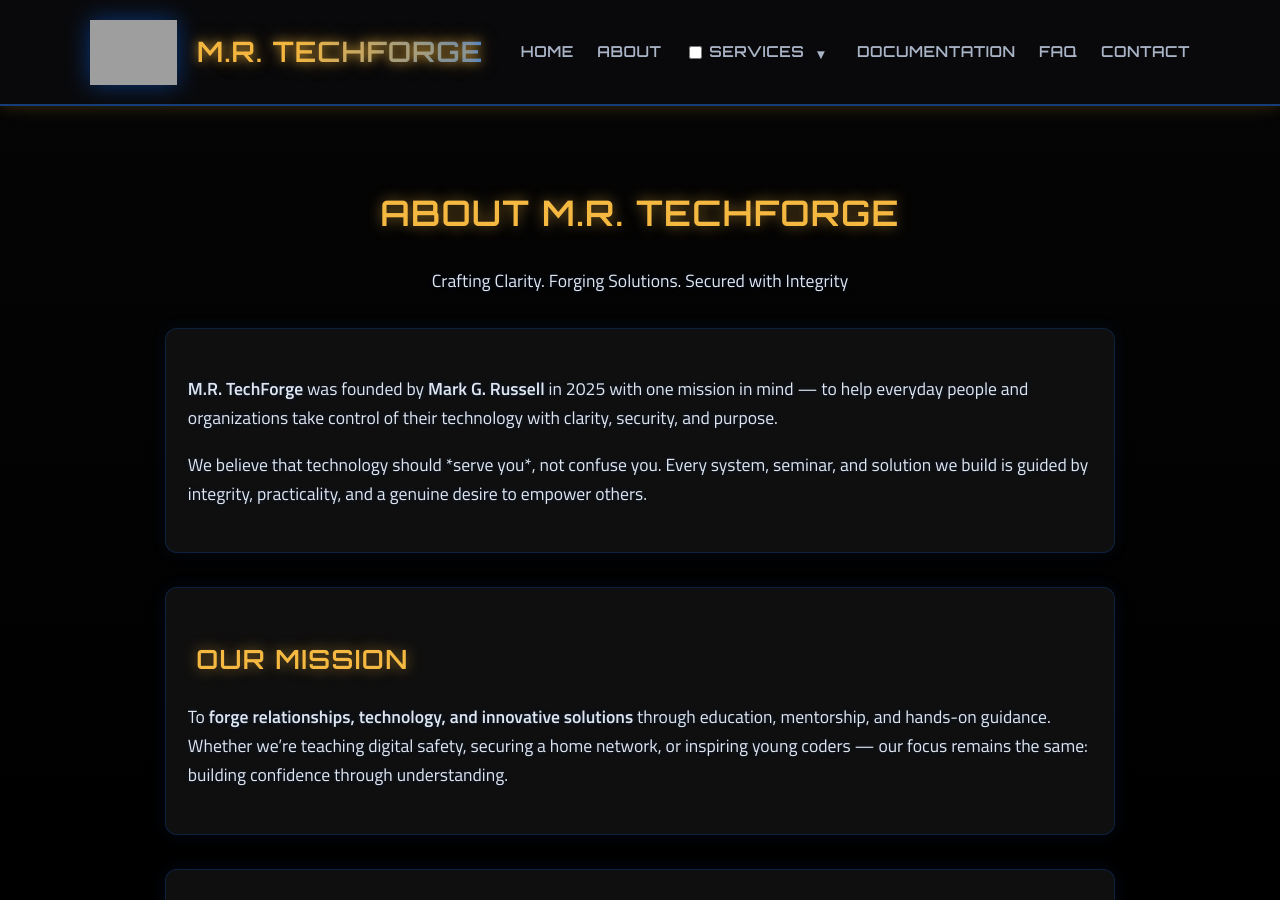
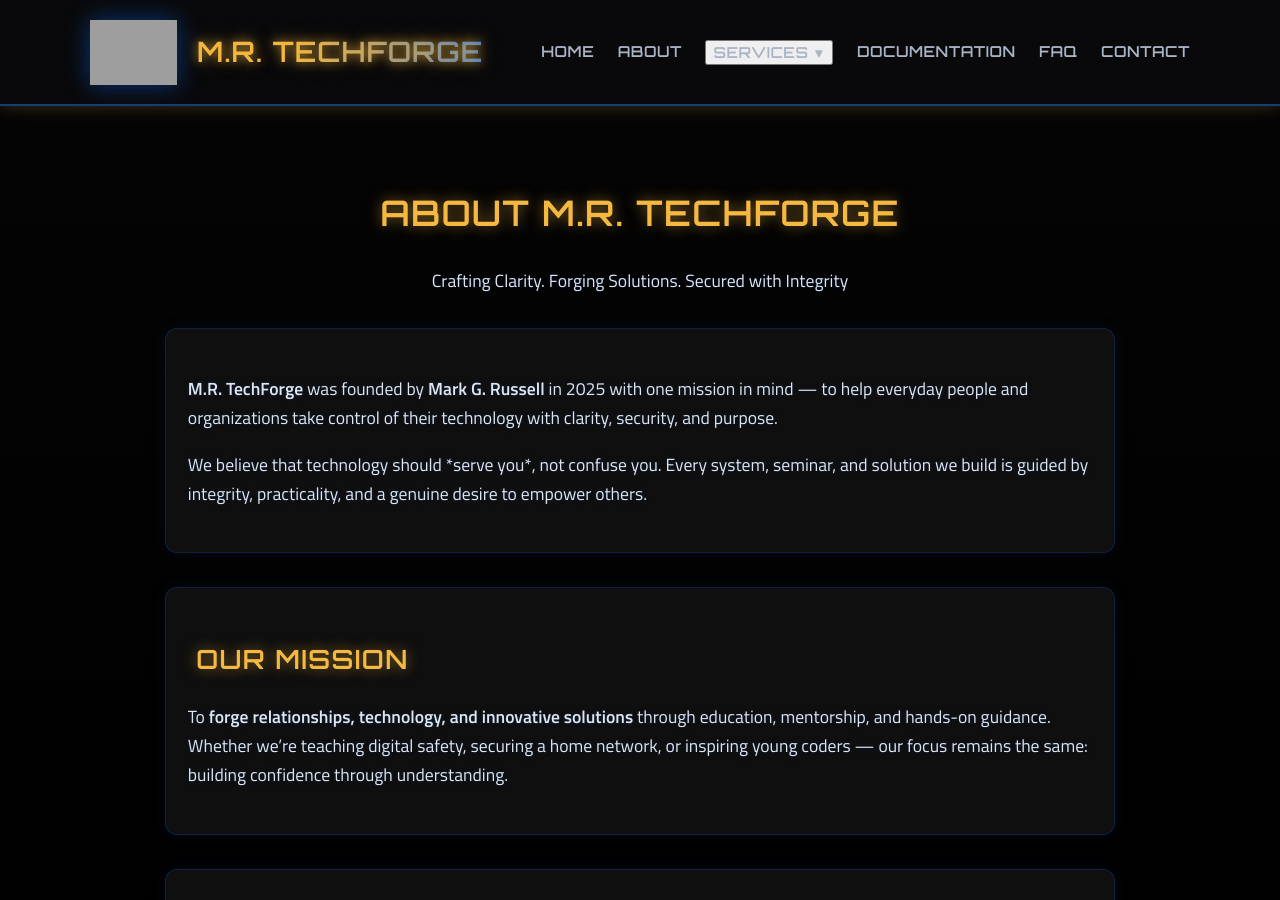
Before and after one commit to markisrt4/mrtechforge.github.io, a Jekyll site: the page built from about.md, in a window 1280 px wide and 900 px high. Built offline with Jekyll 4.4.1, drawn with Linux system fonts in a browser that asks for light colours; grey boxes are pictures that could not be loaded.

Commit message:
Update header.html

```diff
--- a/_includes/header.html
+++ b/_includes/header.html
@@ -9,9 +9,9 @@
       <h1 class="forge-title">M.R. TechForge</h1>
     </a>
 
-    <!-- Main Mobile Toggle -->
+    <!-- Mobile Hamburger -->
     <input type="checkbox" id="nav-toggle" class="nav-toggle">
-    <label for="nav-toggle" class="nav-toggle-label" aria-label="Toggle menu">
+    <label for="nav-toggle" class="nav-toggle-label" aria-label="Toggle navigation">
       <span></span>
     </label>
 
@@ -21,29 +21,21 @@
       <a href="/">Home</a>
       <a href="/about/">About</a>
 
-      <!-- SERVICES DROPDOWN -->
+      <!-- SERVICES (Desktop hover / Mobile tap) -->
       <div class="nav-item dropdown">
 
-        <!-- Hidden mobile-only toggle -->
-        <input type="checkbox"
-               id="mobile-services-toggle"
-               class="mobile-dropdown-toggle">
+        <!-- Parent clickable text (no checkbox!) -->
+        <button class="dropdown-trigger">
+          <span class="dropdown-parent-text">Services</span>
+          <span class="dropdown-arrow">▼</span>
+        </button>
 
-        <!-- Parent label -->
-        <label for="mobile-services-toggle"
-               class="dropdown-parent-text">
-          Services
-        </label>
+        <!-- Dropdown menu -->
+        <div class="dropdown-content">
 
-        <!-- Arrow (also toggles) -->
-        <label for="mobile-services-toggle"
-               class="dropdown-toggle">
-          <span class="dropdown-arrow">▼</span>
-        </label>
-
-        <!-- Dropdown -->
-        <div class="dropdown-content">
-          <a href="/services/" class="dropdown-overview">Services Overview</a>
+          <a href="/services/" class="dropdown-overview">
+            Services Overview
+          </a>
 
           <a href="/services/digital-security/" data-child="true">
             Digital Security
@@ -53,8 +45,8 @@
              data-grandchild="true">
             Life Without Google
           </a>
+
         </div>
-
       </div>
 
       <a href="/documentation/">Documentation</a>
```
